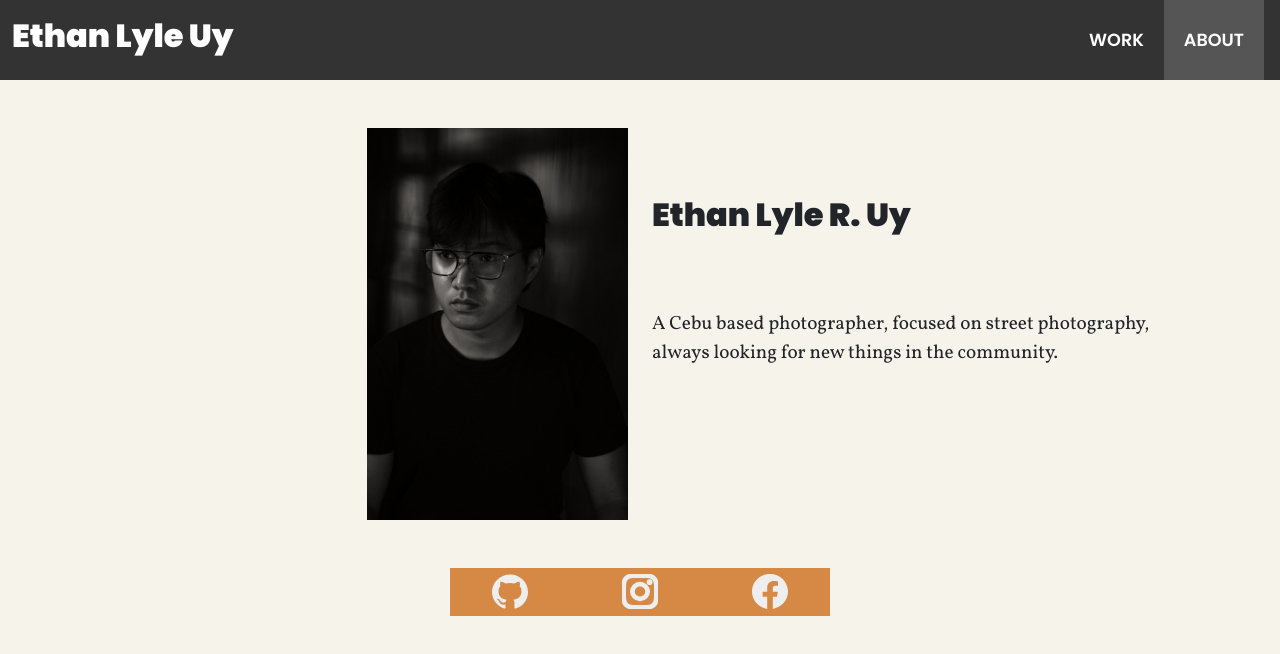
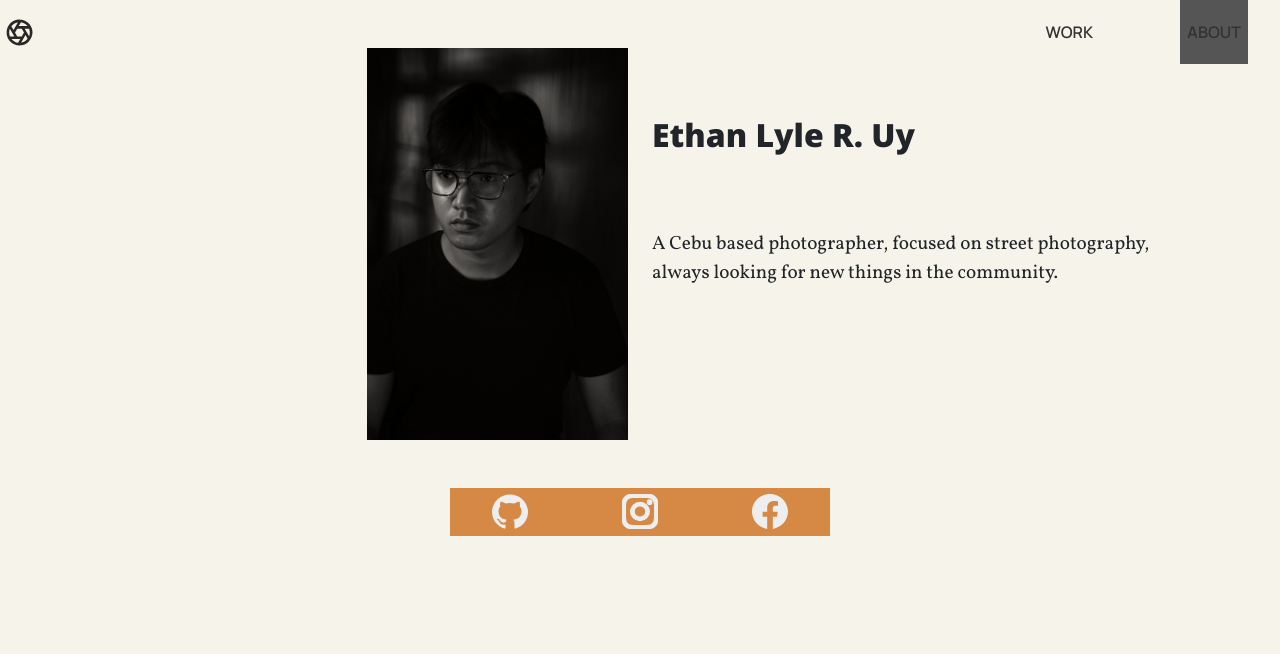
Before and after one commit to EthanUy/photography-portfolio, a React (Vite) app: page /about in a window 1280 px wide. Shown: the top 654 px of the page. Built offline with nearby package versions, Linux system fonts and the light colour scheme.

Commit message:
Changes to Navbar

```diff
--- a/src/App.tsx
+++ b/src/App.tsx
@@ -8,7 +8,7 @@ function App() {
 
   return (
     <>
-      <NavBar name="Ethan Lyle Uy" />
+      <NavBar name="ETHAN LYLE UY" />
       <div className="container-fluid p-0">
         <Routes>
           <Route path="/" element={<Home />}></Route>
--- a/src/components/Navbar.tsx
+++ b/src/components/Navbar.tsx
@@ -1,18 +1,40 @@
-import { ReactNode } from "react";
+import { ReactNode, useEffect, useState} from "react";
 import { Link, useMatch, useResolvedPath } from "react-router-dom";
+import { shutterDark } from "../main";
+import { shutterLight } from "../main";
 import "../css/navbar.css";
 
-interface Props {
-  name?: String;
-}
 
-function NavBar({ name }: Props) {
+
+function NavBar() {
+  const [backgroundColor,setBackgroundColor] = useState("#ffffff00");
+  const [color, setColor] = useState("#333");
+  const [logo, setLogo] = useState("dark");
+
+  const changeBackground = () => {
+    if(window.scrollY >= 64){
+      setBackgroundColor("#333");
+      setColor("#F6F3EA");
+      setLogo("light");
+    } else {
+      setBackgroundColor("#ffffff00");
+      setColor("#333");
+      setLogo("dark");
+    }
+  }
+
+  useEffect(() => {
+    changeBackground();
+
+    window.addEventListener("scroll", changeBackground);
+  });
+
   return (
-    <nav className="nav">
+    <nav className="nav" style={{backgroundColor:backgroundColor}}  >
       <Link className="site-title" to="/">
-        <h1 className="poppins-black ms-2">{name}</h1>
+        <img src={logo == "light" ? shutterLight : shutterDark} />
       </Link>
-      <ul className="me-3 gap-0">
+      <ul className="me-3 gap-0" style={{color:color}}>
         <CustomLink to="/work">WORK</CustomLink>
         <CustomLink to="/about">ABOUT</CustomLink>
       </ul>
@@ -37,4 +59,6 @@ function CustomLink({ to, children, ...props }: Props) {
   );
 }
 
+
+
 export default NavBar;
--- a/src/css/about.css
+++ b/src/css/about.css
@@ -1,7 +1,7 @@
 @import url('https://fonts.googleapis.com/css2?family=Vollkorn:ital,wght@0,400..900;1,400..900&display=swap');
 
 .name-container{
-    font-family: "Poppins", sans-serif;
+    font-family: "Noto Sans", sans-serif;
     font-style: bold;
     font-weight: 900;
     font-size: 2rem;
--- a/src/css/navbar.css
+++ b/src/css/navbar.css
@@ -1,4 +1,6 @@
-@import url('https://fonts.googleapis.com/css2?family=Poppins:ital,wght@0,100;0,200;0,300;0,400;0,500;0,600;0,700;0,800;0,900;1,100;1,200;1,300;1,400;1,500;1,600;1,700;1,800;1,900&display=swap');
+/* @import url('https://fonts.googleapis.com/css2?family=Poppins:ital,wght@0,100;0,200;0,300;0,400;0,500;0,600;0,700;0,800;0,900;1,100;1,200;1,300;1,400;1,500;1,600;1,700;1,800;1,900&display=swap'); */
+@import url('https://fonts.googleapis.com/css2?family=Bebas+Neue&family=DM+Serif+Display:ital@0;1&family=Noto+Sans:ital,wght@0,100..900;1,100..900&family=Roboto+Condensed:ital,wght@0,100..900;1,100..900&display=swap');
+@import url('https://fonts.googleapis.com/css2?family=Manrope:wght@200..800&display=swap');
 * {
     box-sizing: border-box;
     margin:0;
@@ -9,23 +11,24 @@ body {
     margin:0;
 }
 
-.poppins-black {
-    font-family: "Poppins", sans-serif;
-    font-weight: 900;
-    font-size: 2rem;
+.brand-font {
+    font-family: "Noto Sans", sans-serif;
+    font-weight: 800;
+    font-size: 1.5rem;
 }
 
 .nav {
-    height: 5rem;
-    background-color: #333;
+    padding-top: 0rem;
+    height: 4rem;
     color: white;
     display: flex;
     justify-content:space-between;
     align-items: stretch;
-    gap:2rem;
     padding: 0 1 rem;
-    position: sticky;
+    position: fixed;
     top:0;
+    width: 100vw;
+    padding-right:1em;
 }
 
 .nav ul{
@@ -33,7 +36,6 @@ body {
     margin: 0;
     list-style: none;
     display: flex;
-    gap: 1rem;
 }
 
 .nav a{
@@ -54,9 +56,9 @@ body {
 }
 
 li {
-    font-family: "Poppins", sans-serif;
+    font-family: "Manrope", sans-serif;
     font-weight: 600;
-    font-size: 1.1rem;
-    padding-right: 1rem;
-    padding-left:1rem;
+    font-size: 1rem;
+    margin-left:5em;
+    padding:.2em;
 }
```
Also changed, not shown: src/main.tsx (+15 -11 lines), public/cameraShutterDark.svg (added), public/cameraShutterLight.svg (added), src/components/SvgLink.tsx (deleted).
